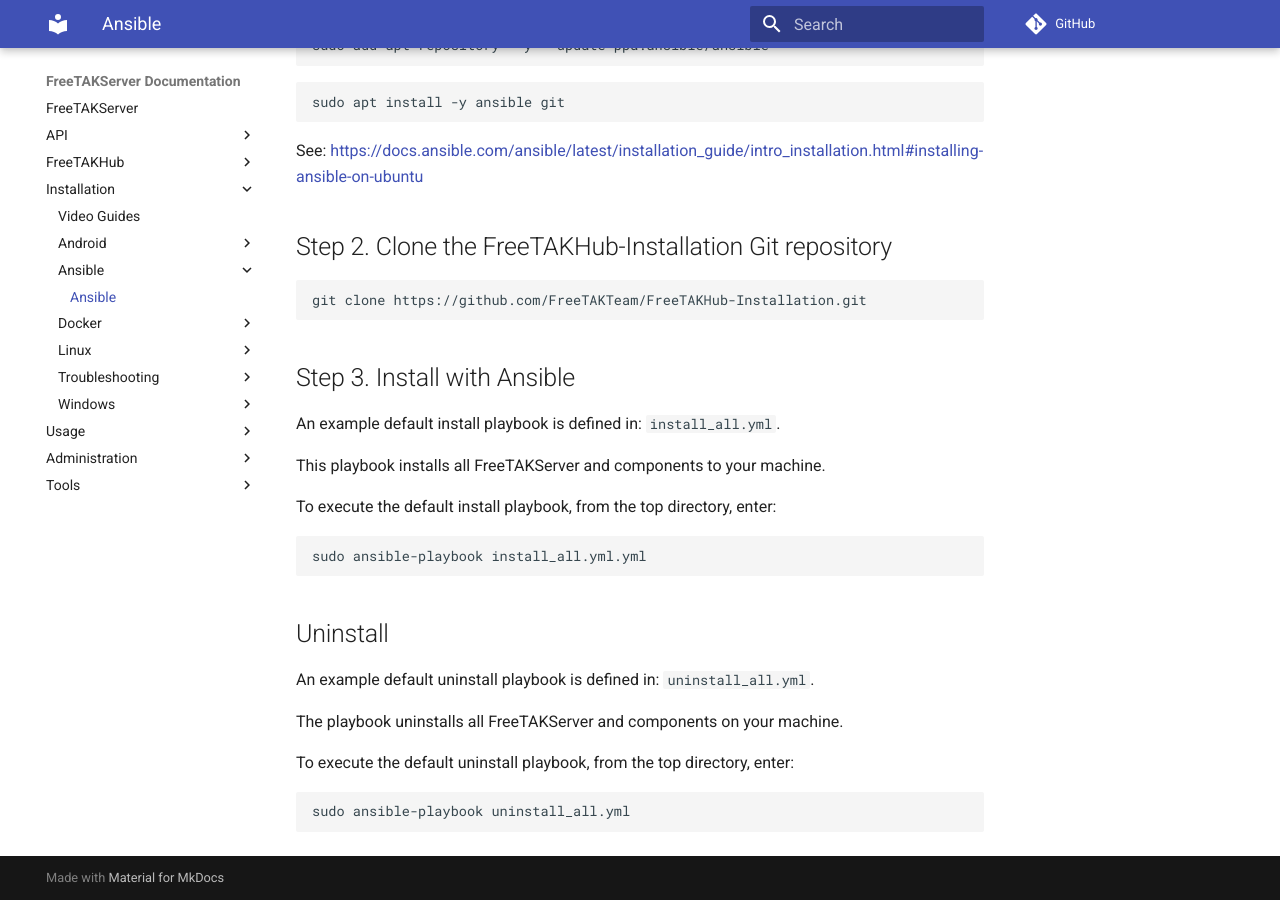
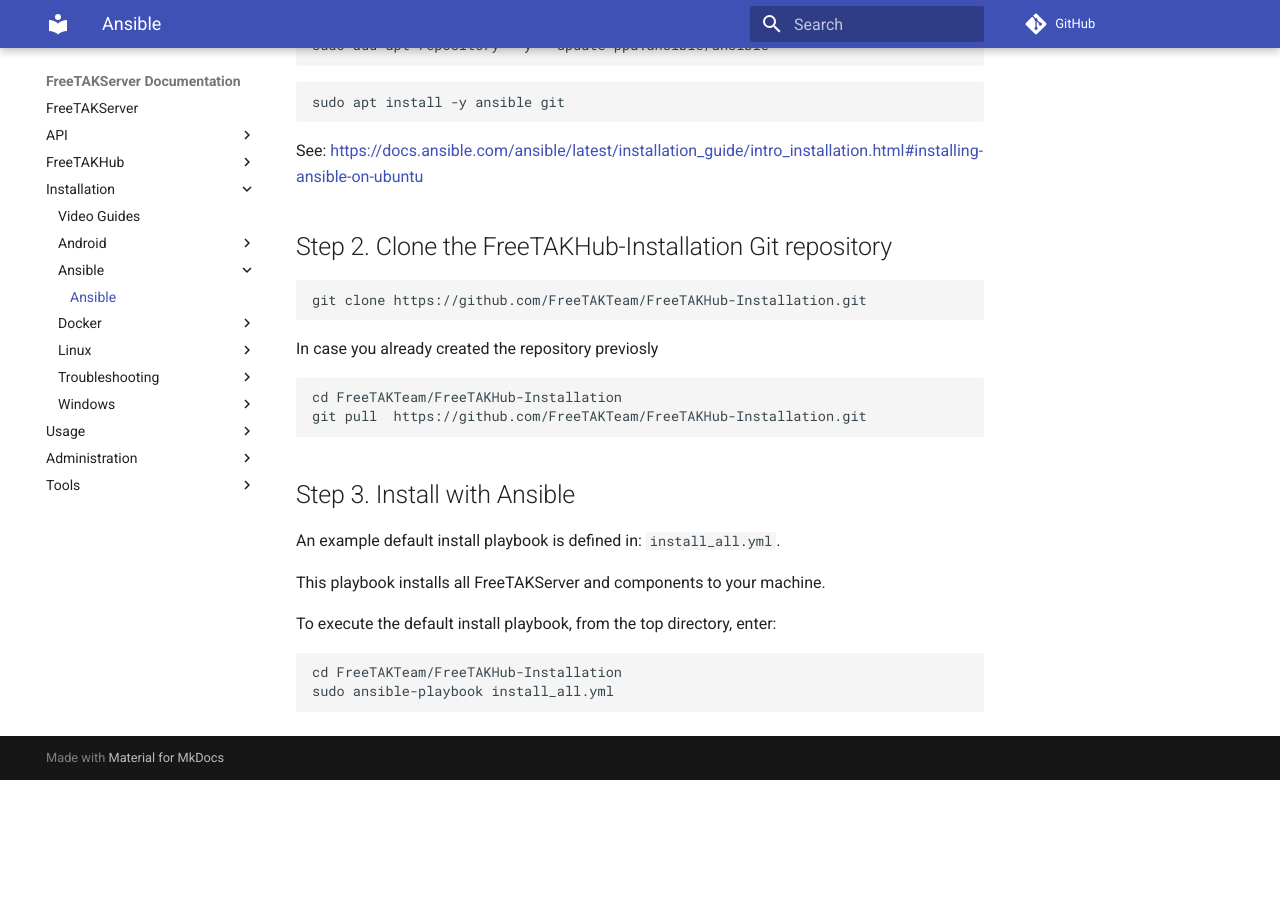
Before and after one commit to FreeTAKTeam/FreeTAKServer-User-Docs, an MkDocs documentation site: the page built from docs/docs/Installation/Ansible/Ansible.md, in a window 1280 px wide and 900 px high, scrolled down 939 px. Built offline with MkDocs 1.6.1 and Material for MkDocs 9.7.7, drawn with Linux system fonts in a browser that asks for light colours; comment, search, counter and statistics services are not loaded; after the commit the page ends 1719 px from its top, so only the background shows below that.

Commit message:
Update Ansible.md

````diff
--- a/docs/docs/Installation/Ansible/Ansible.md
+++ b/docs/docs/Installation/Ansible/Ansible.md
@@ -52,6 +52,13 @@
 git clone https://github.com/FreeTAKTeam/FreeTAKHub-Installation.git
 ```
 
+In case you already created the repository previosly
+
+```console
+cd FreeTAKTeam/FreeTAKHub-Installation
+git pull  https://github.com/FreeTAKTeam/FreeTAKHub-Installation.git
+```
+
 ## Step 3. Install with Ansible
 
 An example default install playbook is defined in: `install_all.yml`.
@@ -61,17 +68,6 @@
 To execute the default install playbook, from the top directory, enter:
 
 ```console
-sudo ansible-playbook install_all.yml.yml
+cd FreeTAKTeam/FreeTAKHub-Installation
+sudo ansible-playbook install_all.yml
 ```
-
-## Uninstall
-
-An example default uninstall playbook is defined in: `uninstall_all.yml`.
-
-The playbook uninstalls all FreeTAKServer and components on your machine.
-
-To execute the default uninstall playbook, from the top directory, enter:
-
-```console
-sudo ansible-playbook uninstall_all.yml
-```
````
